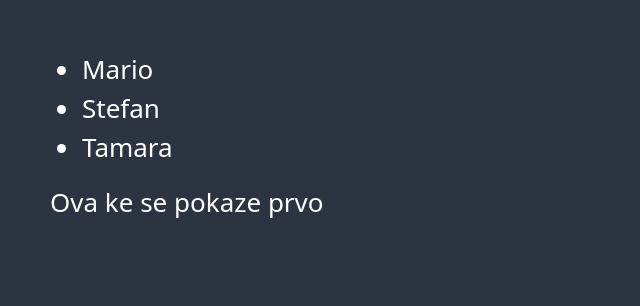
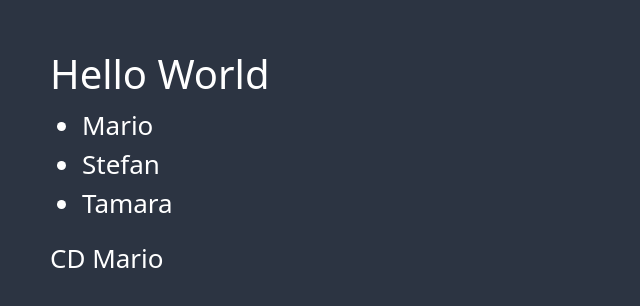
Before and after one commit to MarioKrstevski/React_SourceMX, a React (Create React App) app: page / in a window 1280 px wide. Shown: the top 306 px of the page, without its empty margins (0-640 px from the left). Built offline with nearby package versions, Linux system fonts and the light colour scheme.

Commit message:
with default props

```diff
--- a/src/App.js
+++ b/src/App.js
@@ -179,13 +179,10 @@ function App() {
       {/* <CustomHooks /> */}
 
       <Tabs
+      // greeting="Hello"
         startingTab={1}
         tabsArray={["Mario", "Stefan", "Tamara"]}
-        tabContentsArray={[
-          <div> Ova ke se pokaze prvo </div>,
-          "CF Stefan",
-          "CF Tamara",
-        ]}
+        tabContentsArray={["CD Mario", "CF Stefan", "CF Tamara"]}
       />
     </div>
   );
--- a/src/exercises/Tabs.js
+++ b/src/exercises/Tabs.js
@@ -1,13 +1,14 @@
 import React from "react";
 import { useState } from "react";
 
-export default function Tab(props) {
+function Tab(props) {
   //   let startingFrom =
   //     props.startingTab > tabsArray.length ? tabsArray.length : props.startingTab;
   const [activeTab, setActiveTab] = useState(props.startingTab);
 
   return (
     <div className="tab-component">
+      <h1>{props.greeting}</h1>
       <div id="tabs-items">
         <ul>
           {props.tabsArray.map((name, index) => (
@@ -21,3 +22,9 @@ export default function Tab(props) {
     </div>
   );
 }
+
+Tab.defaultProps = {
+  greeting: "Hello World",
+};
+
+export default Tab;
```
